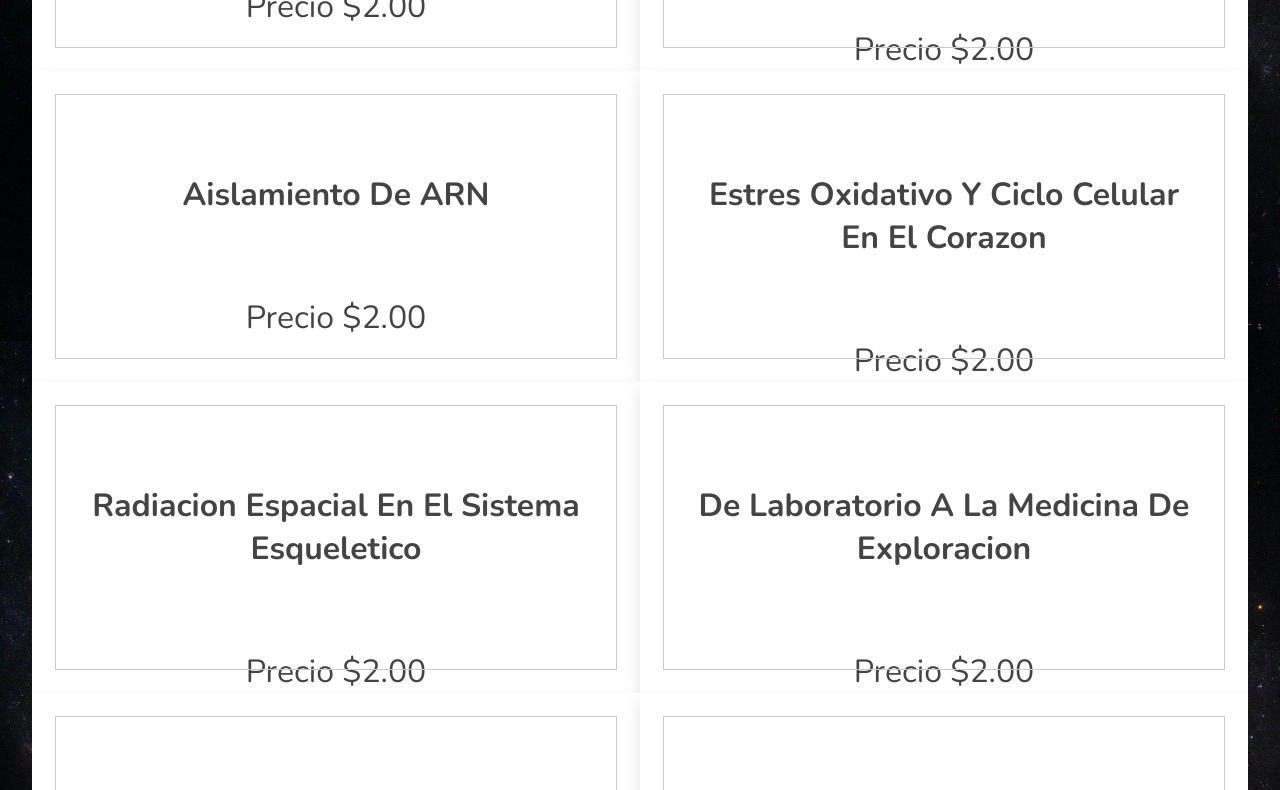
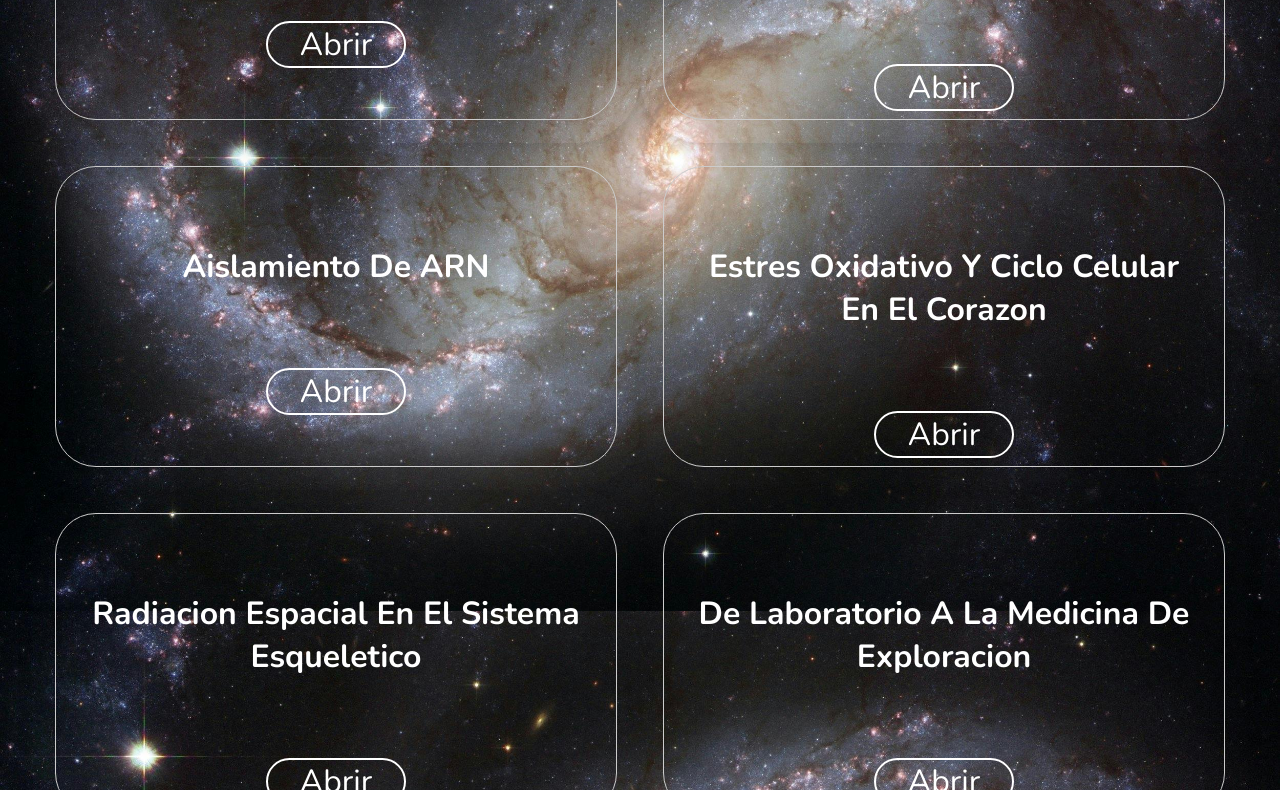
Before and after one commit to Cupez04/Nasa_space_challenge_Santoto, a plain HTML site: page index.html in a window 1280 px wide. Shown: the part 724-1514 px from the top of the page. Drawn offline with nearby package versions, Linux system fonts and the light colour scheme.

Commit message:
avances2

```diff
--- a/index.html
+++ b/index.html
@@ -19,209 +19,209 @@
         <div class="product" data-name="p-1">
           <img src="" alt="" />
           <h3>Bion - M1</h3>
-          <div class="price">Precio $2.00</div>
+          <button class="btn">Abrir</button>
         </div>
 
         <!-- informacion numero 2 -->
         <div class="product" data-name="p-2">
           <img src="" alt="" />
           <h3>Microgravedad induce <br> perdida osea</h3>
-          <div class="price">Precio $2.00</div>
+          <button class="btn">Abrir</button>
         </div>
 
         <!-- --Informacion numero 3 -->
         <div class="product" data-name="p-3">
           <img src="" alt="" />
           <h3>Regeneracion tisular en microgravedad</h3>
-          <div class="price">Precio $2.00</div>
+          <button class="btn">Abrir</button>
         </div>
 
         <!-- Informacion numero 4 -->
         <div class="product" data-name="p-4">
           <img src="" alt="" />
           <h3>Potencial regenerativo en celulas madre</h3>
-          <div class="price">Precio $2.00</div>
+          <button class="btn">Abrir</button>
         </div>
 
         <!-- Informacion numero 5 -->
         <div class="product" data-name="p-5">
           <img src="" alt="" />
           <h3>Aislamiento de ARN</h3>
-          <div class="price">Precio $2.00</div>
+          <button class="btn">Abrir</button>
         </div>
 
         <!-- ---Informacion numero 6 -->
         <div class="product" data-name="p-6">
           <img src="" alt="" />
           <h3>Estres oxidativo y ciclo celular <br> en el corazon</h3>
-          <div class="price">Precio $2.00</div>
+          <button class="btn">Abrir</button>
         </div>
 
         <!-- ---Informacion numero 7 -->
         <div class="product" data-name="p-7">
           <img src="" alt="" />
           <h3>Radiacion espacial en el sistema esqueletico</h3>
-          <div class="price">Precio $2.00</div>
+          <button class="btn">Abrir</button>
         </div>
 
         <!---Informacion numero 8  -->
         <div class="product" data-name="p-8">
           <img src="" alt="" />
           <h3>De laboratorio a la medicina de exploracion</h3>
-          <div class="price">Precio $2.00</div>
+          <button class="btn">Abrir</button>
         </div>
 
         <!---Informacion numero 9  -->
         <div class="product" data-name="p-9">
           <img src="" alt="" />
           <h3>Carga ciclica de vertebras</h3>
-          <div class="price">Precio $2.00</div>
+          <button class="btn">Abrir</button>
         </div>
 
         <!---Informacion numero 8  -->
         <div class="product" data-name="p-10">
           <img src="" alt="" />
           <h3>Efectos de la radiacion ionizante ex vivo</h3>
-          <div class="price">Precio $2.00</div>
+          <button class="btn">Abrir</button>
         </div>
         <!---Informacion numero 8  -->
         <div class="product" data-name="p-11">
           <img src="" alt="" />
           <h3>La ausencia de Gamma- sarcoglicano</h3>
-          <div class="price">Precio $2.00</div>
+          <button class="btn">Abrir</button>
         </div>
 
         <!---Informacion numero 8  -->
         <div class="product" data-name="p-12">
           <img src="" alt="" />
           <h3>Desarrollo del polen y crecimiento del tubo polinico</h3>
-          <div class="price">Precio $2.00</div>
+          <button class="btn">Abrir</button>
         </div>
 
         <!---Informacion numero 8  -->
         <div class="product" data-name="p-13">
           <img src="" alt="" />
           <h3>Trafico vacuolar en arabidopsis </h3>
-          <div class="price">Precio $2.00</div>
+          <button class="btn">Abrir</button>
         </div>
 
         <!---Informacion numero 8  -->
         <div class="product" data-name="p-14">
           <img src="" alt="" />
           <h3>Redundancia funcional de la familia SNARE</h3>
-          <div class="price">Precio $2.00</div>
+          <button class="btn">Abrir</button>
         </div>
 
         <!---Informacion numero 8  -->
         <div class="product" data-name="p-15">
           <img src="" alt="" />
           <h3>Mantener la asociacion del cuerpo basal</h3>
-          <div class="price">Precio $2.00</div>
+          <button class="btn">Abrir</button>
         </div>
 
         <!---Informacion numero 8  -->
         <div class="product" data-name="p-16">
           <img src="" alt="" />
           <h3>De laboratorio a la medicina de exploracion</h3>
-          <div class="price">Precio $2.00</div>
+          <button class="btn">Abrir</button>
         </div>
 
         <!---Informacion numero 8  -->
         <div class="product" data-name="p-17">
           <img src="" alt="" />
           <h3>De laboratorio a la medicina de exploracion</h3>
-          <div class="price">Precio $2.00</div>
+          <button class="btn">Abrir</button>
         </div>
 
         <!---Informacion numero 8  -->
         <div class="product" data-name="p-18">
           <img src="" alt="" />
           <h3>De laboratorio a la medicina de exploracion</h3>
-          <div class="price">Precio $2.00</div>
+          <button class="btn">Abrir</button>
         </div>
 
         <!---Informacion numero 8  -->
         <div class="product" data-name="p-19">
           <img src="" alt="" />
           <h3>De laboratorio a la medicina de exploracion</h3>
-          <div class="price">Precio $2.00</div>
+          <button class="btn">Abrir</button>
         </div>
 
         <!---Informacion numero 8  -->
         <div class="product" data-name="p-20">
           <img src="" alt="" />
           <h3>De laboratorio a la medicina de exploracion</h3>
-          <div class="price">Precio $2.00</div>
+          <button class="btn">Abrir</button>
         </div>
 
         <!---Informacion numero 8  -->
         <div class="product" data-name="p-21">
           <img src="" alt="" />
           <h3>De laboratorio a la medicina de exploracion</h3>
-          <div class="price">Precio $2.00</div>
+          <button class="btn">Abrir</button>
         </div>
 
         <!---Informacion numero 8  -->
         <div class="product" data-name="p-22">
           <img src="" alt="" />
           <h3>De laboratorio a la medicina de exploracion</h3>
-          <div class="price">Precio $2.00</div>
+          <button class="btn">Abrir</button>
         </div>
 
         <!---Informacion numero 8  -->
         <div class="product" data-name="p-23">
           <img src="" alt="" />
           <h3>De laboratorio a la medicina de exploracion</h3>
-          <div class="price">Precio $2.00</div>
+          <button class="btn">Abrir</button>
         </div>
 
         <!---Informacion numero 8  -->
         <div class="product" data-name="p-24">
           <img src="" alt="" />
           <h3>De laboratorio a la medicina de exploracion</h3>
-          <div class="price">Precio $2.00</div>
+          <button class="btn">Abrir</button>
         </div>
 
         <!---Informacion numero 8  -->
         <div class="product" data-name="p-25">
           <img src="" alt="" />
           <h3>De laboratorio a la medicina de exploracion</h3>
-          <div class="price">Precio $2.00</div>
+          <button class="btn">Abrir</button>
         </div>
 
         <!---Informacion numero 8  -->
         <div class="product" data-name="p-26">
           <img src="" alt="" />
           <h3>De laboratorio a la medicina de exploracion</h3>
-          <div class="price">Precio $2.00</div>
+          <button class="btn">Abrir</button>
         </div>
 
         <!---Informacion numero 8  -->
         <div class="product" data-name="p-27">
           <img src="" alt="" />
           <h3>De laboratorio a la medicina de exploracion</h3>
-          <div class="price">Precio $2.00</div>
+          <button class="btn">Abrir</button>
         </div>
 
         <!---Informacion numero 8  -->
         <div class="product" data-name="p-28">
           <img src="" alt="" />
           <h3>De laboratorio a la medicina de exploracion</h3>
-          <div class="price">Precio $2.00</div>
+          <button class="btn">Abrir</button>
         </div>
 
         <!---Informacion numero 8  -->
         <div class="product" data-name="p-29">
           <img src="" alt="" />
           <h3>De laboratorio a la medicina de exploracion</h3>
-          <div class="price">Precio $2.00</div>
+          <button class="btn">Abrir</button>
         </div>
 
         <!---Informacion numero 8  -->
         <div class="product" data-name="p-30">
           <img src="" alt="" />
           <h3>De laboratorio a la medicina de exploracion</h3>
-          <div class="price">Precio $2.00</div>
+          <button class="btn">Abrir</button>
         </div>
       </div>
     </div>
--- a/styles.css
+++ b/styles.css
@@ -28,7 +28,7 @@ body{
 }
 .container .tittle {
     font-size: 3.5rem;
-    color: #444;
+    color: #fff;
     margin-bottom: 3rem;
     text-transform: uppercase;
     text-align: center;
@@ -37,22 +37,24 @@ body{
 .container .product-container {
     display: grid;
     grid-template-columns: repeat(auto-fit, minmax(30rem, 1fr));
+
 }
 .container .product-container .product{
     text-align: center;
     padding: 3rem 2 rem;
-    background: #fff;
+    background: transparent;
     box-shadow: 0 .5rem 1rem rgb(0, 0, 0, .1);
     outline: .1rem solid #ccc;
     outline-offset: -1.5rem;
     cursor: pointer;
+    border-radius: 4rem;
 }
 .container .product-container .product img {
     height: 25rem;
 }
 
 .container .product-container .product:hover{
-    outline: .2rem solid #222;
+    outline: .2rem solid #40E0D0;
     outline-offset: -1.5rem;
 }
 .container .product-container .product:hover img{
@@ -62,14 +64,24 @@ body{
 .container .product-container .product h3{
     padding: 5rem 0;
     font-size: 2rem;
-    color: #444;
+    color: #fff;
 }
-.container .product-container .product .price{
+.container .product-container .product .btn{
     font-size: 2rem;
-    color: #444;
+    color: #fff;
+    margin-bottom: 2rem;
+    border-radius: 70px;
+    padding: 0 2rem;
+    background-color: transparent;
+    border: 2px solid #fff;
 }
+.container .product-container .product .btn:hover{
+ cursor: pointer;
+}
+
 .container .product-container .product:hover h3{
-    color: #27ae60;
+    color: #40E0D0;
+
 }
 .products-preview{
     position: fixed;
@@ -84,12 +96,13 @@ body{
 
  .products-preview .preview {
     display: none;
-    padding: 2rem;
+    padding: 1rem;
     text-align: center;
     background-color: #fff;
     position: relative;
     margin:2rem;
     width: 40rem;
+    overflow-y: auto;
 
 }
 .products-preview .preview.active {
```
